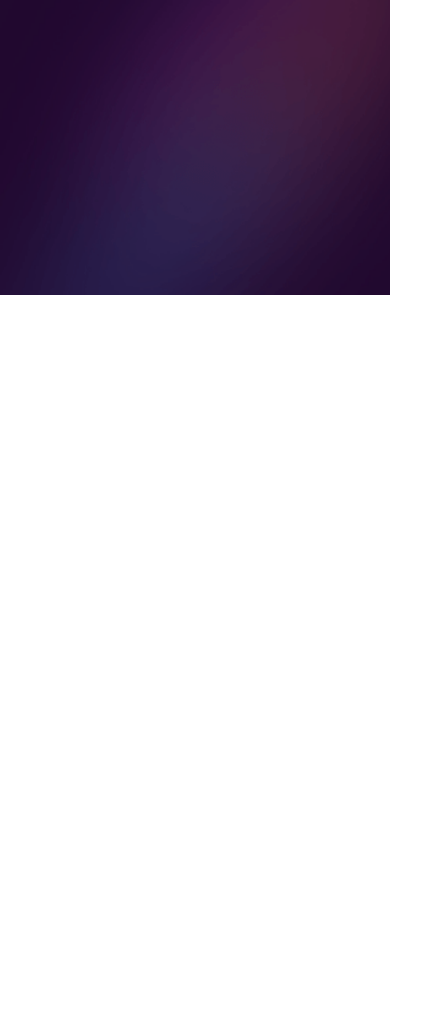
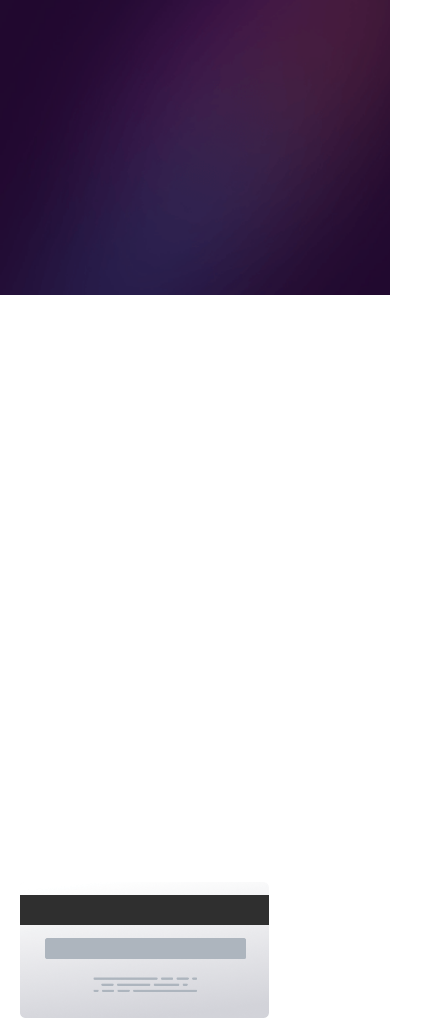
Before and after one commit to Kennedy-was-taken/interactive-card-details-form-main, an Angular app: page / in a window 390 px wide. Shown: the whole page, 429 px wide, since content can reach past the window. Before the commit the page ends 844 px from the top, so only its background shows below. Built offline with nearby package versions, Linux system fonts and the light colour scheme.

Commit message:
mobile image

```diff
--- a/src/app/app.component.html
+++ b/src/app/app.component.html
@@ -1,10 +1,17 @@
 <!-- gridview -->
-<div class="card_information_container">
+<section class="card_information_container">
     <div class="card_background"></div>
     <div class="card_information"></div>
-</div>
+</section>
 
 <!-- z-index: 1, card -->
 <section class="image_container">
+    <!-- back card -->
+    <div class="image_back_card">
+        <img src="../assets/images/bg-card-back.png" alt="back card" class="image_default_size" />
 
+    </div>
+
+    <!-- front card -->
+    <div class="image_front_card"></div>
 </section>
--- a/src/app/app.component.scss
+++ b/src/app/app.component.scss
@@ -20,6 +20,39 @@
 
     // second grid
     .card_information{
+        display: flex;
+        flex-direction: row;
         grid-row-start: 2;
+
     }
 }
+
+// z-index: 1, card images
+.image_container{
+    display: flex;
+    flex-direction: row;
+    z-index: 1;
+    top: 0px;
+    position: relative;
+    padding-left: 5dvw;
+    padding-right: 5dvw;
+    padding-top: 4.5dvh;
+    width: 100%;
+
+    .image_back_card{
+        display: flex;
+        position: relative;
+        margin-left: 0px;
+        margin-right: auto;
+    }
+
+    .image_front_card{
+        position: relative;
+        left: 0px;
+        z-index: 1;
+    }
+
+    .image_default_size{
+        height: 35dvw;
+    }
+}
```
